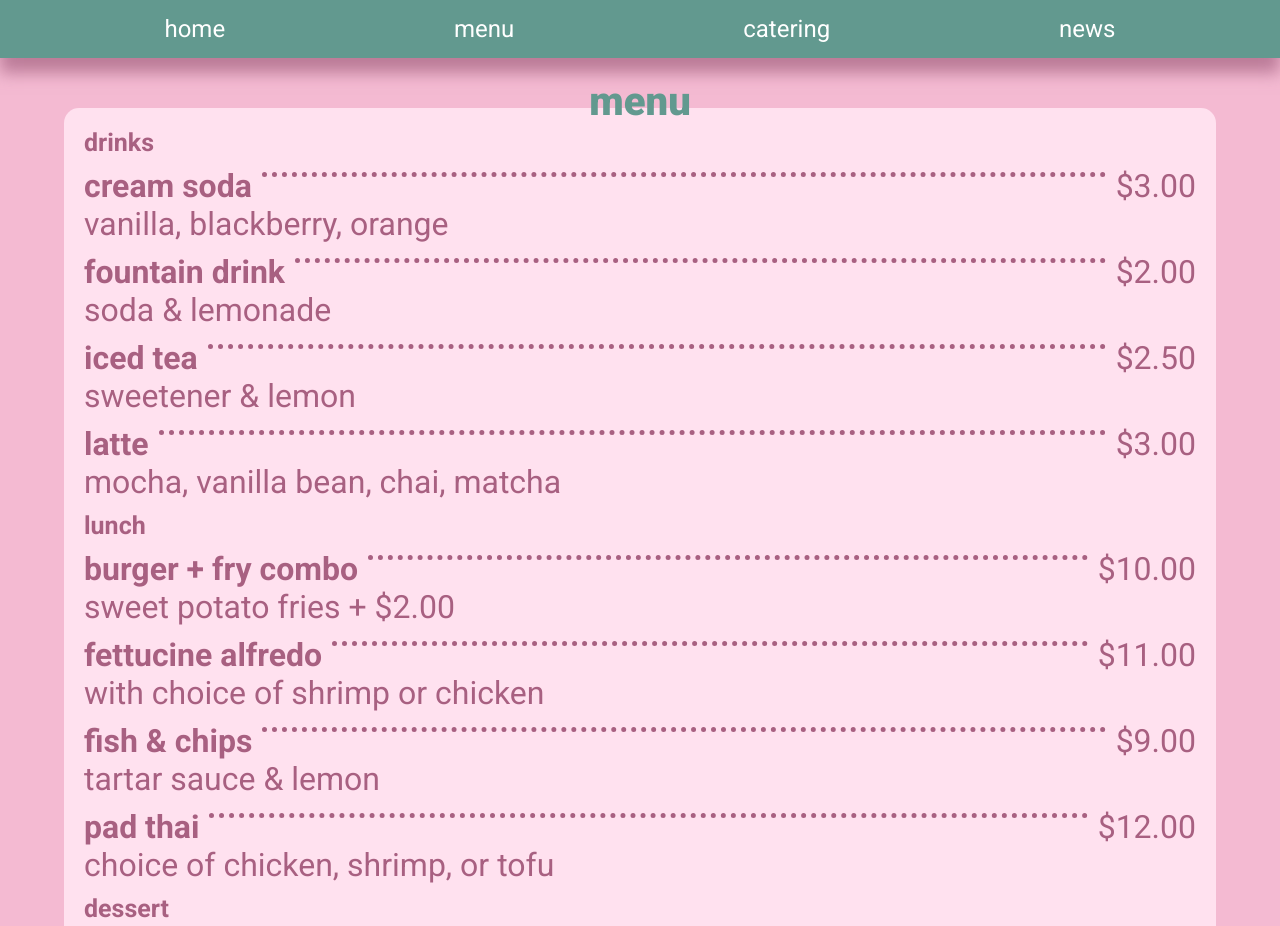
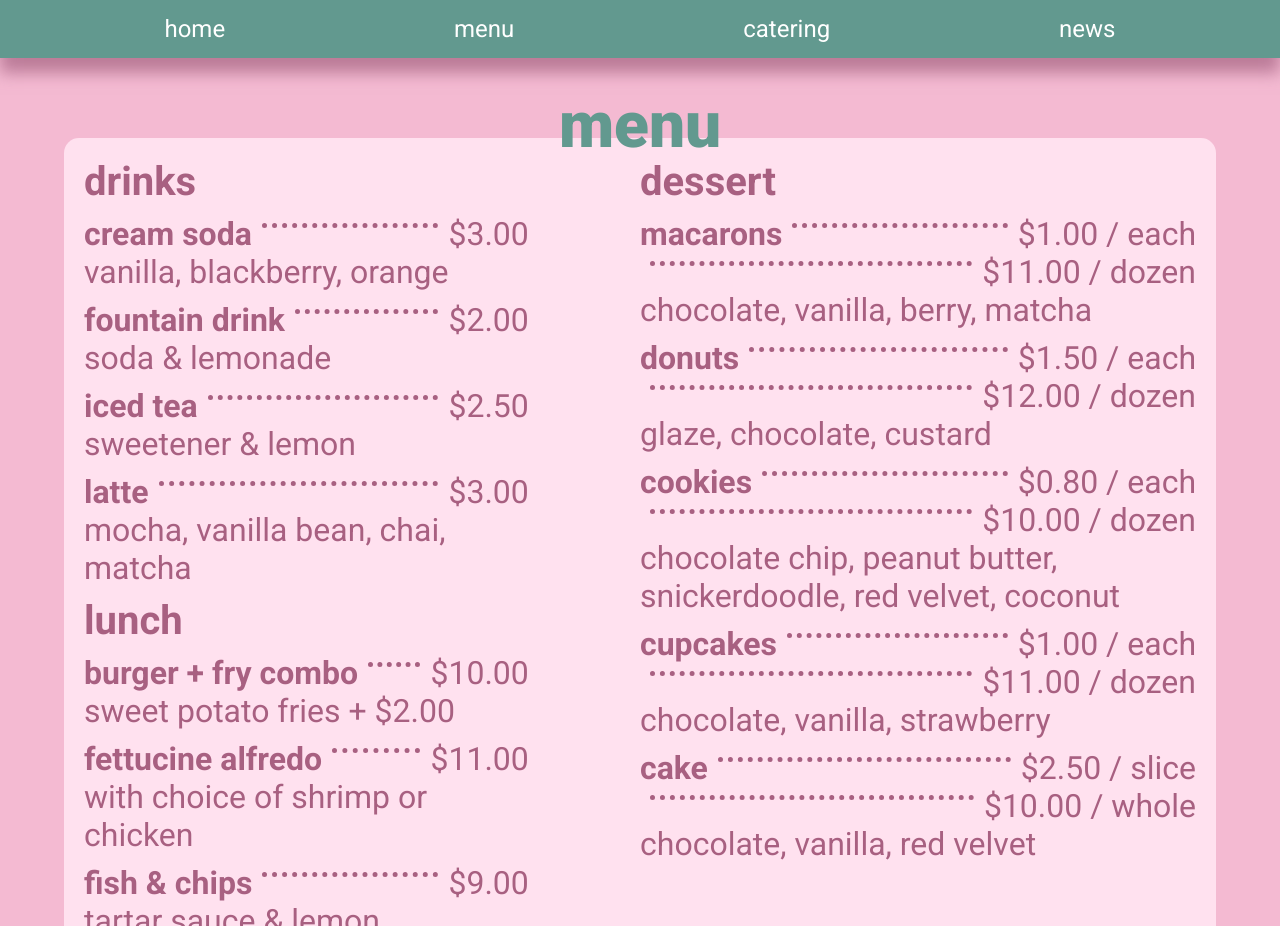
Before and after one commit to katchamari/sprinklecafe, a website: page menu.html in a window 1280 px wide. Shown: the part 320-1246 px from the top of the page. Drawn offline with nearby package versions, Linux system fonts and the light colour scheme.

Commit message:
created desktop sizes for menu page

```diff
--- a/menu.html
+++ b/menu.html
@@ -116,6 +116,10 @@
                         </div>
                     </div>
 
+
+                </div>
+
+                <div class="menu-right">
                     <div class="menu-category dessert">
                         <h3>dessert</h3>
                         <div class="menu-content">
@@ -173,10 +177,6 @@
                             <p class="subtext">chocolate, vanilla, red velvet</p>
                         </div>
                     </div>
-                </div>
-
-                <div class="menu-right">
-
                 </div>
             </div>
         </section>
--- a/scss/_menu.scss
+++ b/scss/_menu.scss
@@ -2,7 +2,7 @@
 @mixin dotted--line{
     border-top:5px dotted $pinkdark;
     flex:1;
-    top:5px;
+    top:8px;
     position:relative;
     margin:0 10px;
 }
@@ -11,6 +11,7 @@ section#menu{
 
     padding-left:0;
     padding-right:0;
+    padding-top:80px;
 
 
 
@@ -21,6 +22,24 @@ section#menu{
         border-radius:15px;
         padding:20px;
         position:relative;
+        max-width:1200px;
+
+        @media only screen and (min-width:1024px){
+            display:flex;
+            justify-content:space-between;
+        }
+
+        .menu-left{
+            @media only screen and (min-width:1024px){
+                width:40%;
+            }
+        }
+
+        .menu-right{
+            @media only screen and (min-width:1024px){
+                width: 50%;
+            }
+        }
 
         h2{
             position:absolute;
@@ -29,12 +48,21 @@ section#menu{
             width:100%;
             text-align:center;
             left:0;
+
+            @media only screen and (min-width:1024px){
+                font-size:4rem;
+                top:-50px;
+            }
         }
 
         h3{
             color:$pinkdark;
             font-size:25px;
             margin-bottom:10px;
+
+            @media only screen and (min-width:1024px){
+                font-size:2.5rem;
+            }
         }
 
 
```
Also changed, not shown: css/styles.css.
